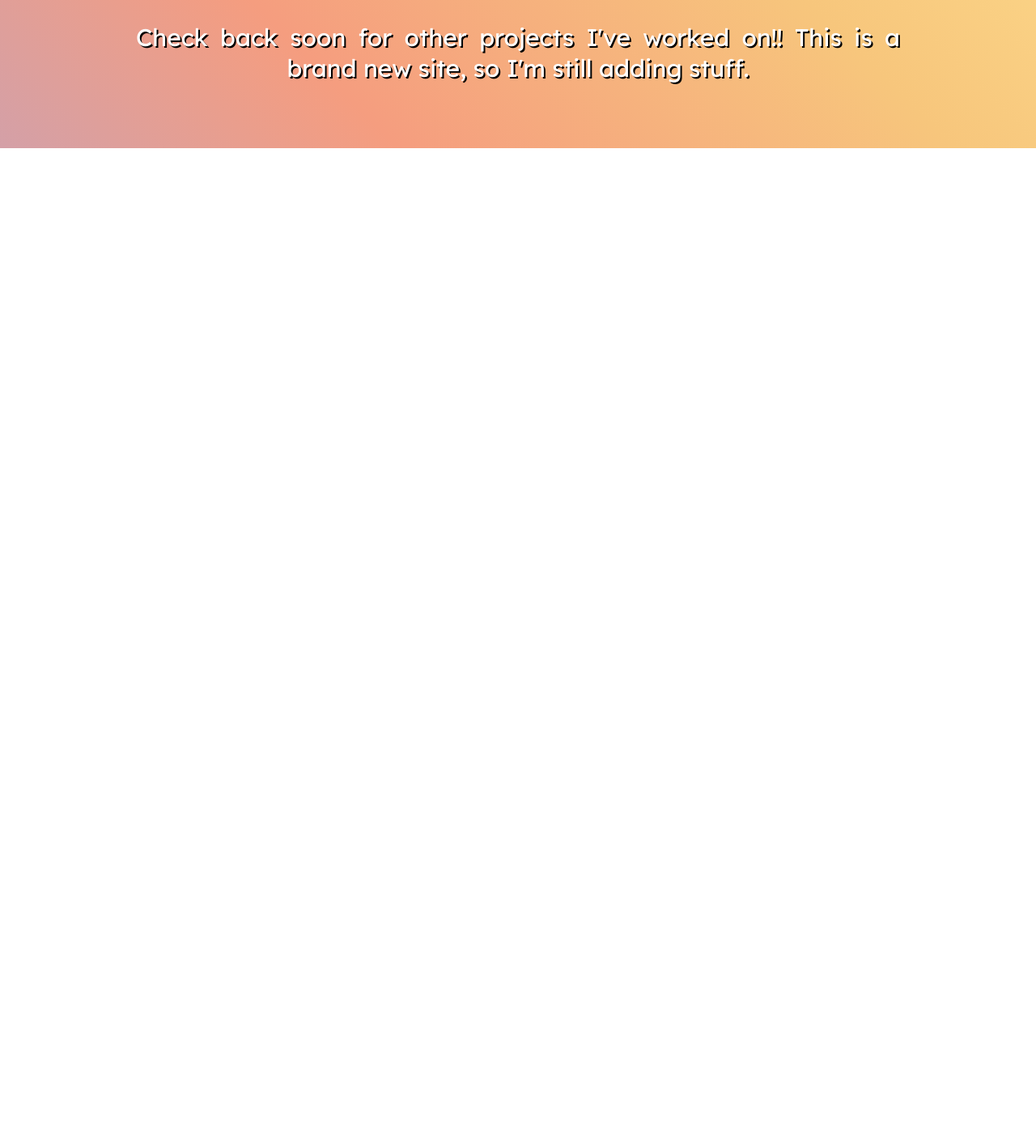
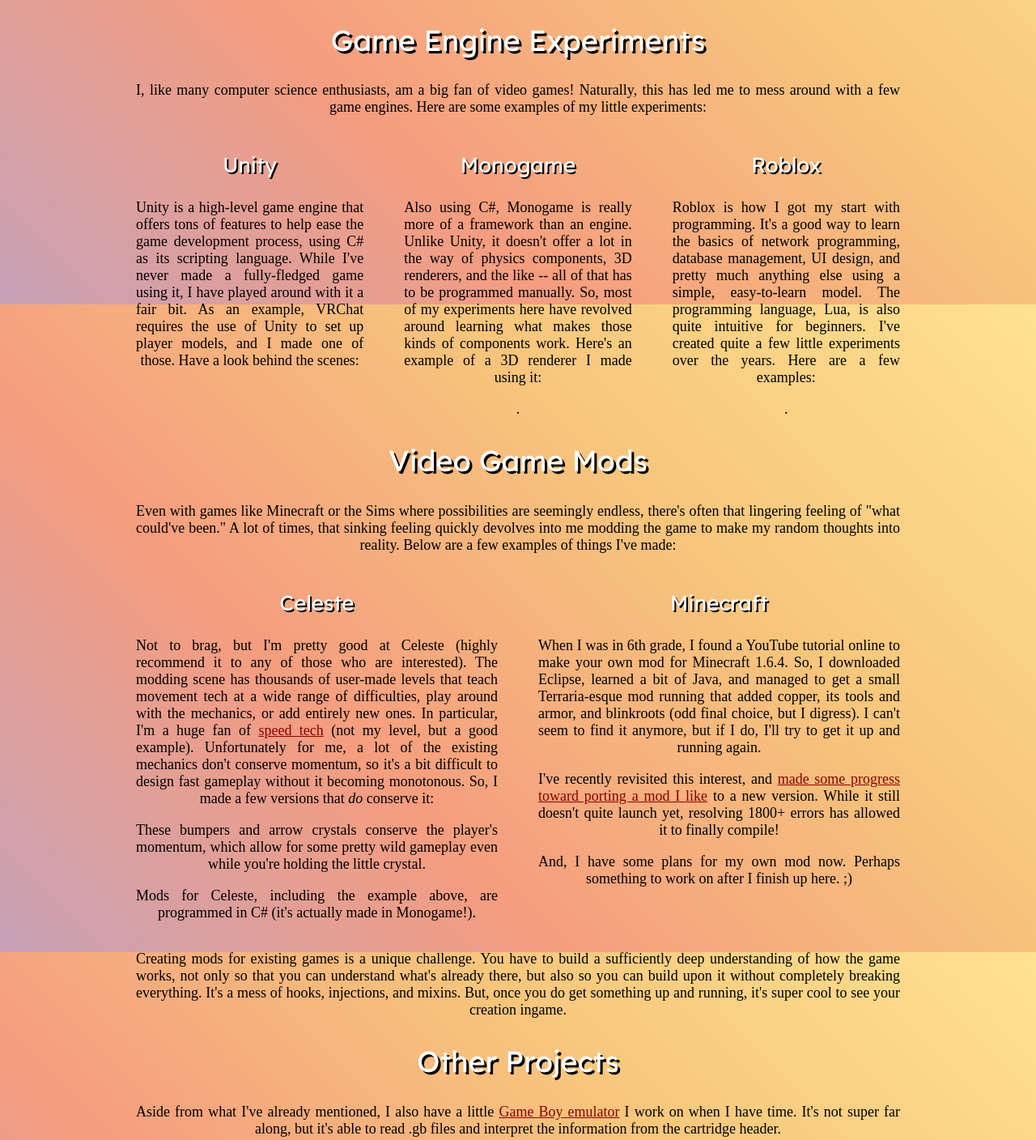
Before and after one commit to Maelstrom16/Maelstrom16.github.io, a plain HTML site: page projects.html in a window 1280 px wide. Shown: the part 1224-2632 px from the top of the page at 81% size. Before the commit the page ends 1407 px from the top, so only its background shows below. Drawn offline with Linux system fonts and the light colour scheme; a web font is replaced by a local one.

Commit message:
Updated projects page (still missing example screenshots)

```diff
--- a/css/projects.css
+++ b/css/projects.css
@@ -11,6 +11,40 @@
     background-attachment: fixed;
 }
 
+/* Little guy above the page */
+.header {
+    position: absolute;
+    top: -64px;
+    width: 80%;
+    height: 64px;
+    background-color: black;
+    background-image: url("/images/header.png");
+}
+
+/* Back button */
+#back {
+    position: fixed;
+    width: 50px;
+    height: 50px;
+    background-color: rgba(255, 255, 255, 0.2);
+    background-image: url("/images/back_white.png");
+    background-repeat: no-repeat;
+    background-position: center;
+    background-size: 80%;
+    image-rendering: pixelated;
+    border: 3px;
+    border-color: white;
+    border-style: solid;
+}
+#back:hover {
+    width: 54px;
+    height: 54px;
+    margin: -2px;
+    background-color: rgba(255, 255, 255, 0.5);
+    background-image: url("/images/back_black.png");
+}
+
+/* The actual written part */
 .content {
     height: auto;
     width: 80%;
@@ -40,36 +74,12 @@
 
 h3 {
     color: white;
-    font: 30px "Lexend";
+    font: 26px "Lexend";
     text-shadow: 2px 2px black;
 }
 
 a {
     color: darkred;
-}
-
-#back {
-    position: fixed;
-    width: 50px;
-    height: 50px;
-    background-color: rgba(255, 255, 255, 0.2);
-    background-image: url("/images/back_white.png");
-    background-repeat: no-repeat;
-    background-position: center;
-    background-size: 80%;
-    image-rendering: pixelated;
-    border: 3px;
-    border-color: white;
-    border-style: solid;
-}
-
-#back:hover {
-    position: fixed;
-    width: 54px;
-    height: 54px;
-    margin: -2px;
-    background-color: rgba(255, 255, 255, 0.5);
-    background-image: url("/images/back_black.png");
 }
 
 .tabs > button {
@@ -84,7 +94,17 @@
     border-radius: 8px;
 }
 
-.canva { /* Provided by Canva, with some minor tweaks */
+.columns {
+    display: flex;
+    flex-direction: row;
+    align-items: stretch;
+    gap: 50px;
+    & > div {
+        flex: 1;
+    }
+}
+
+.httpcontainer { /* Provided by Canva, with some minor tweaks */
     position: relative;
     width: 60%;
     height: 0;
--- a/projects.html
+++ b/projects.html
@@ -7,6 +7,7 @@
 </head>
 <body>
 
+<div class="header"></div>
 <a id="back" href="/"></a>
 <div class="tabs">
     <button id="Code">Code</button>
@@ -20,7 +21,7 @@
         <p>As of the time I'm writing this, I'm graduating college in 2 weeks! So, me and my three teammates are currently putting the finishing touches on our 3-month software development project for our computer science capstone. In it, we worked with a local winery to produce an inventory management tool that can be used to help monitor wine sales. It can be used to see recent sales, average annual sales, and an estimate of how long remaining inventory will last.</p>
         <p>Note: While the program is currently hosted online, a majority of the pages are inaccessible to new users without the client's explicit approval. So, below is the final presentation we gave for it, including a few video clips to show off what we've made using some dummy data. :)</p>
         <!--Canva embed-->
-        <div class="canva">
+        <div class="httpcontainer">
         <iframe loading="lazy"
             src="https://www.canva.com/design/DAGl4p3vDIs/Lk7NGqOGQOpAM7uNirEA8g/view?embed" allowfullscreen="allowfullscreen" allow="fullscreen">
         </iframe>
@@ -29,6 +30,42 @@
         <!--Canva embed-->
         <p>I primarily worked on the inventory upload portion of the website. It was a bit of a struggle -- mostly because of weirdness with Django. The formsets used to prompt for wine information, while incredibly versatile once you know how to use them, are a bit of a nightmare to learn for the first time since information surrounding them is a bit scarce. Unexpectedly, autofilling the fields was pretty complicated as well. Sending data from the Wine model to the frontend is unfortunately not as simple as calling some Django function. The data had to be serialized to JSON, then deserialized on the JavaScript end (which initially caused a lot of string escape issues). And THEN it still had to be matched with the selected wine's internal ID. You can imagine such an undertaking is quite daunting for someone who had never written anything in JavaScript at the time! But, I feel the final result is quite user-friendly (and, hopefully some of the stuff on this portfolio shows that it helped me become a lot more comfortable with the language)! :)</p>
         <p>I also worked a decent amount on the initial database design and the search function on the inventory view. Nothing quite as involved as the CSV part, but important components nonetheless.</p>
+        <h2>Game Engine Experiments</h2>
+        <p>I, like many computer science enthusiasts, am a big fan of video games! Naturally, this has led me to mess around with a few game engines. Here are some examples of my little experiments:</p>
+        <div class="columns">
+            <div>
+                <h3>Unity</h3>
+                <p>Unity is a high-level game engine that offers tons of features to help ease the game development process, using C# as its scripting language. While I've never made a fully-fledged game using it, I have played around with it a fair bit. As an example, VRChat requires the use of Unity to set up player models, and I made one of those. Have a look behind the scenes:</p>
+            </div>
+            <div>
+                <h3>Monogame</h3>
+                <p>Also using C#, Monogame is really more of a framework than an engine. Unlike Unity, it doesn't offer a lot in the way of physics components, 3D renderers, and the like -- all of that has to be programmed manually. So, most of my experiments here have revolved around learning what makes those kinds of components work. Here's an example of a 3D renderer I made using it:</p>.
+            </div>
+            <div>
+                <h3>Roblox</h3>
+                <p>Roblox is how I got my start with programming. It's a good way to learn the basics of network programming, database management, UI design, and pretty much anything else using a simple, easy-to-learn model. The programming language, Lua, is also quite intuitive for beginners. I've created quite a few little experiments over the years. Here are a few examples:</p>.
+            </div>
+        </div>
+        <h2>Video Game Mods</h2>
+        <p>Even with games like Minecraft or the Sims where possibilities are seemingly endless, there's often that lingering feeling of "what could've been." A lot of times, that sinking feeling quickly devolves into me modding the game to make my random thoughts into reality. Below are a few examples of things I've made:</p>
+        <div class="columns">
+            <div>
+                <h3>Celeste</h3>
+                <p>Not to brag, but I'm pretty good at Celeste (highly recommend it to any of those who are interested). The modding scene has thousands of user-made levels that teach movement tech at a wide range of difficulties, play around with the mechanics, or add entirely new ones. In particular, I'm a huge fan of <a href="https://youtu.be/55m5NN1v3W8?si=_9hzEZJNONnkNU7t">speed tech</a> (not my level, but a good example). Unfortunately for me, a lot of the existing mechanics don't conserve momentum, so it's a bit difficult to design fast gameplay without it becoming monotonous. So, I made a few versions that <i>do</i> conserve it:</p>
+                <p>These bumpers and arrow crystals conserve the player's momentum, which allow for some pretty wild gameplay even while you're holding the little crystal.</p>
+                <p>Mods for Celeste, including the example above, are programmed in C# (it's actually made in Monogame!).</p>
+            </div>
+            <div>
+                <h3>Minecraft</h3>
+                <p>When I was in 6th grade, I found a YouTube tutorial online to make your own mod for Minecraft 1.6.4. So, I downloaded Eclipse, learned a bit of Java, and managed to get a small Terraria-esque mod running that added copper, its tools and armor, and blinkroots (odd final choice, but I digress). I can't seem to find it anymore, but if I do, I'll try to get it up and running again.</p>
+                <p>I've recently revisited this interest, and <a href="https://github.com/Maelstrom16/Railway6">made some progress toward porting a mod I like</a> to a new version. While it still doesn't quite launch yet, resolving 1800+ errors has allowed it to finally compile!</p>
+                <p>And, I have some plans for my own mod now. Perhaps something to work on after I finish up here. ;)</p>
+            </div>
+        </div>
+        <p>Creating mods for existing games is a unique challenge. You have to build a sufficiently deep understanding of how the game works, not only so that you can understand what's already there, but also so you can build upon it without completely breaking everything. It's a mess of hooks, injections, and mixins. But, once you do get something up and running, it's super cool to see your creation ingame.</p>
+        <h2>Other Projects</h2>
+        <p>Aside from what I've already mentioned, I also have a little <a href="https://github.com/Maelstrom16/Hydra">Game Boy emulator</a> I work on when I have time. It's not super far along, but it's able to read .gb files and interpret the information from the cartridge header.</p>
+
         <h3>Check back soon for other projects I've worked on!! This is a brand new site, so I'm still adding stuff.</h3>
     </div>
     <div id="Graphic Design" class="tabinfo">
```
Also changed, not shown: images/header.png (added).
